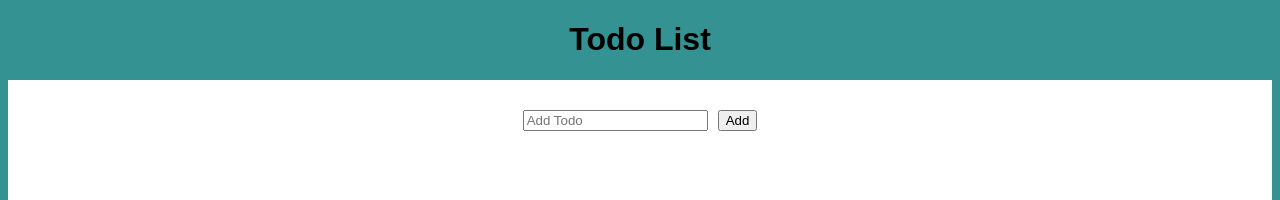
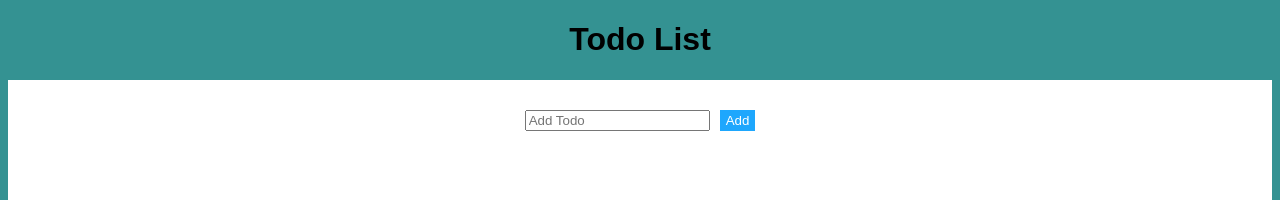
Before and after one commit to ngocphong230801/reactjs-training, a React (Vite) app in the folder my-react-app/: page / in a window 1280 px wide. Shown: the top 200 px of the page. Built offline with nearby package versions, Linux system fonts and the light colour scheme.

Commit message:
Add story book to examples

```diff
--- a/my-react-app/src/App.tsx
+++ b/my-react-app/src/App.tsx
@@ -1,6 +1,7 @@
 import React, { useState, useEffect } from 'react';
 import TodoList from './components/TodoList';
 import ConfirmDialog from './components/ConfirmDialog';
+import { Button } from './stories/Button';
 
 interface Todo {
   id: number;
@@ -80,7 +81,7 @@ const App: React.FC = () => {
             onChange={handleInputChange}
             onKeyPress={handleKeyPress}
           />
-          <button onClick={handleAddTodo}>Add</button>
+          <button onClick={handleAddTodo} className='storybook-button--primary'>Add</button>
         </div>
         <TodoList todos={todos} toggleTodo={toggleTodo} deleteTodo={deleteTodo} />
         <button onClick={clearCompleted}>Clear Completed</button>
--- a/my-react-app/src/index.css
+++ b/my-react-app/src/index.css
@@ -1,3 +1,5 @@
+@import url(./stories/button.css);
+
 body {
   box-sizing: border-box;
   font-family: Arial, Helvetica, sans-serif;
--- a/my-react-app/src/stories/button.css
+++ b/my-react-app/src/stories/button.css
@@ -10,6 +10,7 @@
 .storybook-button--primary {
   color: white;
   background-color: #1ea7fd;
+  border: none;
 }
 .storybook-button--secondary {
   color: #333;
```
Also changed, not shown: my-react-app/src/stories/Button.tsx (+0 -1 lines), 1 other file (tests, documents, lock files or other folders).
